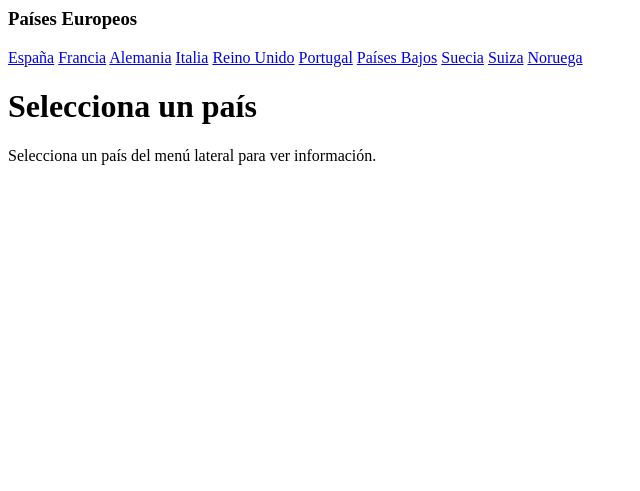
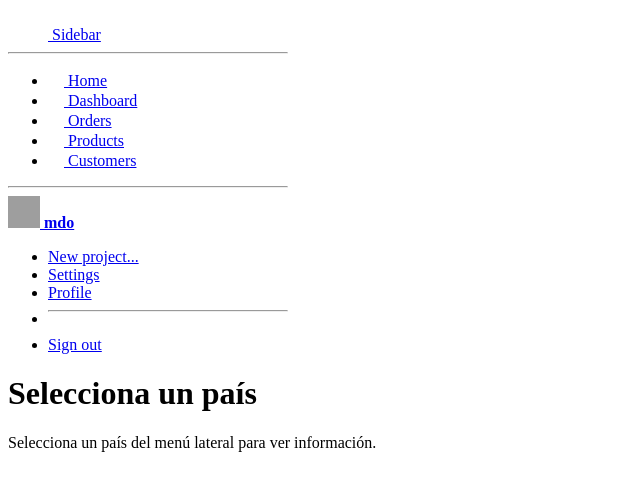
Before and after one commit to rebecatucmeanu/countries, a CodeIgniter 4 app: the page made by app/Views/templates/index.php in a window 1280 px wide. Shown: the top 491 px of the page, without its empty margins (0-640 px from the left). Run offline with PHP 8.4 and a stand-in for CodeIgniter, Linux system fonts and the light colour scheme; the template is opened without the code that fills it, so the values that code supplies are empty; some libraries are stand-ins or nearby versions; grey boxes are pictures that could not be loaded.

Commit message:
intento sidebar

```diff
--- a/app/Views/templates/index.php
+++ b/app/Views/templates/index.php
@@ -2,18 +2,60 @@
     <div class="container-fluid">
         <div class="row">
             <!-- Sidebar -->
-            <div class="col-md-3" id="sidebar">
-                <h3>Países Europeos</h3>
-                <a href="#" class="country-link">España</a>
-                <a href="#" class="country-link">Francia</a>
-                <a href="#" class="country-link">Alemania</a>
-                <a href="#" class="country-link">Italia</a>
-                <a href="#" class="country-link">Reino Unido</a>
-                <a href="#" class="country-link">Portugal</a>
-                <a href="#" class="country-link">Países Bajos</a>
-                <a href="#" class="country-link">Suecia</a>
-                <a href="#" class="country-link">Suiza</a>
-                <a href="#" class="country-link">Noruega</a>
+            <div class="col-md-3" id="nav-bar">
+            <div class="d-flex flex-column flex-shrink-0 p-3 text-white bg-dark" style="width: 280px;">
+                <a href="/" class="d-flex align-items-center mb-3 mb-md-0 me-md-auto text-white text-decoration-none">
+                <svg class="bi me-2" width="40" height="32"><use xlink:href="#bootstrap"></use></svg>
+                <span class="fs-4">Sidebar</span>
+                </a>
+                <hr>
+                <ul class="nav nav-pills flex-column mb-auto">
+                <li class="nav-item">
+                    <a href="#" class="nav-link active" aria-current="page">
+                    <svg class="bi me-2" width="16" height="16"><use xlink:href="#home"></use></svg>
+                    Home
+                    </a>
+                </li>
+                <li>
+                    <a href="#" class="nav-link text-white">
+                    <svg class="bi me-2" width="16" height="16"><use xlink:href="#speedometer2"></use></svg>
+                    Dashboard
+                    </a>
+                </li>
+                <li>
+                    <a href="#" class="nav-link text-white">
+                    <svg class="bi me-2" width="16" height="16"><use xlink:href="#table"></use></svg>
+                    Orders
+                    </a>
+                </li>
+                <li>
+                    <a href="#" class="nav-link text-white">
+                    <svg class="bi me-2" width="16" height="16"><use xlink:href="#grid"></use></svg>
+                    Products
+                    </a>
+                </li>
+                <li>
+                    <a href="#" class="nav-link text-white">
+                    <svg class="bi me-2" width="16" height="16"><use xlink:href="#people-circle"></use></svg>
+                    Customers
+                    </a>
+                </li>
+                </ul>
+                <hr>
+                <div class="dropdown">
+                <a href="#" class="d-flex align-items-center text-white text-decoration-none dropdown-toggle" id="dropdownUser1" data-bs-toggle="dropdown" aria-expanded="false">
+                    <img src="https://github.com/mdo.png" alt="" width="32" height="32" class="rounded-circle me-2">
+                    <strong>mdo</strong>
+                </a>
+                <ul class="dropdown-menu dropdown-menu-dark text-small shadow" aria-labelledby="dropdownUser1" style="">
+                    <li><a class="dropdown-item" href="#">New project...</a></li>
+                    <li><a class="dropdown-item" href="#">Settings</a></li>
+                    <li><a class="dropdown-item" href="#">Profile</a></li>
+                    <li><hr class="dropdown-divider"></li>
+                    <li><a class="dropdown-item" href="#">Sign out</a></li>
+                </ul>
+                </div>
+            </div>
             </div>
             <!-- Content -->
             <div class="col-md-9" id="content">
```
